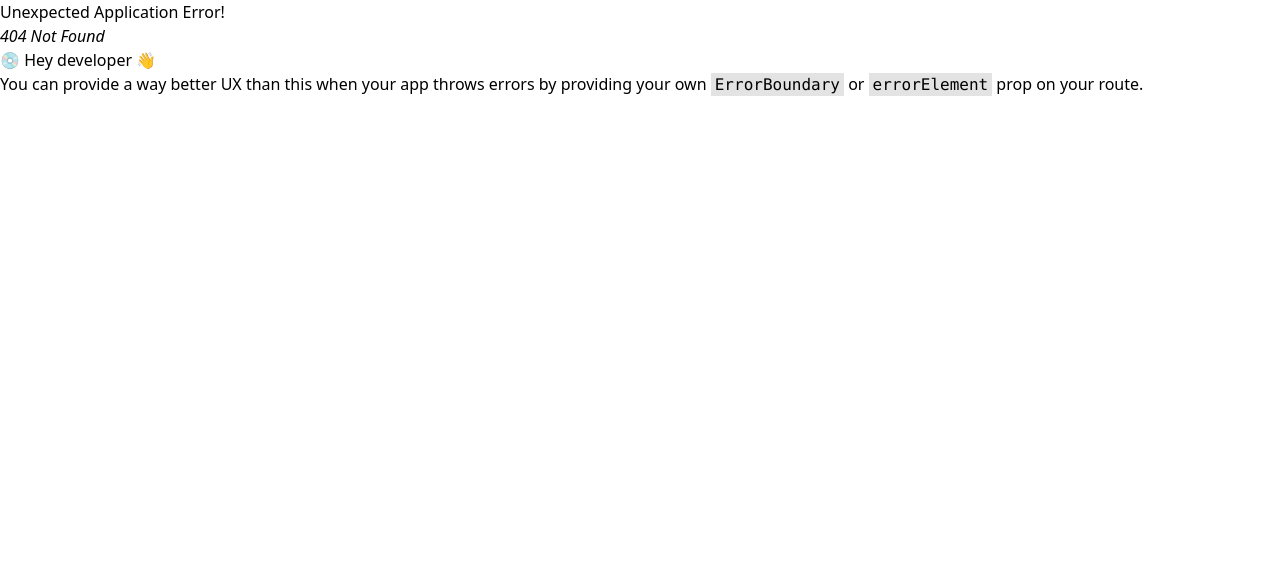
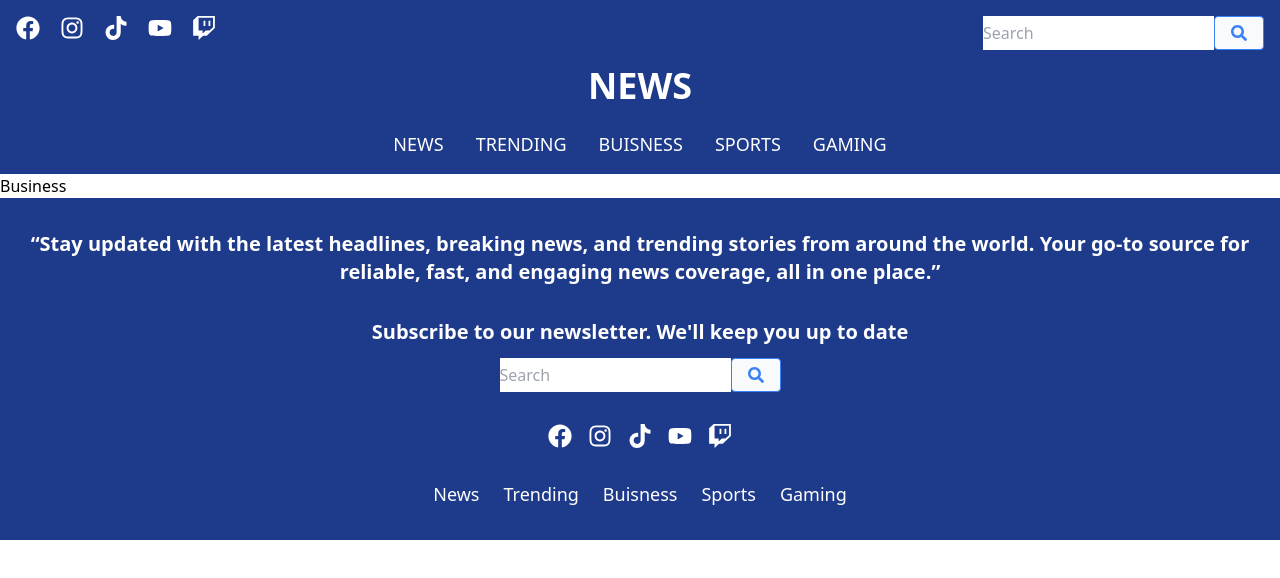
Before and after one commit to aggelooskk/News-app, a React (Create React App) app: page /buisness in a window 1280 px wide. Before the commit this address had no page. Shown: the top 578 px of the page. Built offline with nearby package versions, Linux system fonts and the light colour scheme.

Commit message:
screens for news

```diff
--- a/src/Components/Footer.jsx
+++ b/src/Components/Footer.jsx
@@ -59,22 +59,10 @@ const Footer = () => {
         </div>
         <div className="flex justify-center space-x-6 flex-wrap">
           <a
-            href="#news"
+            href="/"
             className="text-white text-lg hover:underline hover:text-gray-400"
           >
             News
-          </a>
-          <a
-            href="#reviews"
-            className="text-white text-lg hover:underline hover:text-gray-400"
-          >
-            Reviews
-          </a>
-          <a
-            href="#guides"
-            className="text-white text-lg hover:underline hover:text-gray-400"
-          >
-            Guides
           </a>
           <a
             href="/trending"
@@ -83,10 +71,22 @@ const Footer = () => {
             Trending
           </a>
           <a
-            href="#platform"
+            href="/buisness"
             className="text-white text-lg hover:underline hover:text-gray-400"
           >
-            Platform
+            Buisness
+          </a>
+          <a
+            href="/sports"
+            className="text-white text-lg hover:underline hover:text-gray-400"
+          >
+            Sports
+          </a>
+          <a
+            href="/gaming"
+            className="text-white text-lg hover:underline hover:text-gray-400"
+          >
+            Gaming
           </a>
         </div>
       </div>
--- a/src/Components/Header.jsx
+++ b/src/Components/Header.jsx
@@ -51,23 +51,8 @@ const Header = () => {
           <h1 className="font-bold text-4xl">NEWS</h1>
         </div>
         <nav className="flex justify-center space-x-8 flex-wrap">
-          <a
-            href="#news"
-            className="text-white uppercase text-lg hover:underline"
-          >
+          <a href="/" className="text-white uppercase text-lg hover:underline">
             News
-          </a>
-          <a
-            href="#reviews"
-            className="text-white uppercase text-lg hover:underline"
-          >
-            Reviews
-          </a>
-          <a
-            href="#guides"
-            className="text-white uppercase text-lg hover:underline"
-          >
-            Guides
           </a>
           <a
             href="/trending"
@@ -76,10 +61,22 @@ const Header = () => {
             Trending
           </a>
           <a
-            href="#platform"
+            href="/buisness"
             className="text-white uppercase text-lg hover:underline"
           >
-            Platform
+            Buisness
+          </a>
+          <a
+            href="/sports"
+            className="text-white uppercase text-lg hover:underline"
+          >
+            Sports
+          </a>
+          <a
+            href="/gaming"
+            className="text-white uppercase text-lg hover:underline"
+          >
+            Gaming
           </a>
         </nav>
       </div>
--- /dev/null
+++ b/src/Screens/BuisnessScreen.jsx
@@ -0,0 +1,11 @@
+import React from 'react'
+
+const BuisnessScreen = () => {
+  return (
+    <div>
+      Business
+    </div>
+  )
+}
+
+export default BuisnessScreen
--- /dev/null
+++ b/src/Screens/GamingScreen.jsx
@@ -0,0 +1,11 @@
+import React from 'react'
+
+const GamingScreen = () => {
+  return (
+    <div>
+      GamingScreen
+    </div>
+  )
+}
+
+export default GamingScreen
--- /dev/null
+++ b/src/Screens/SportsScreen.jsx
@@ -0,0 +1,11 @@
+import React from 'react'
+
+const SportsScreen = () => {
+  return (
+    <div>
+      Sports
+    </div>
+  )
+}
+
+export default SportsScreen
--- a/src/index.js
+++ b/src/index.js
@@ -10,6 +10,9 @@ import {
 } from "react-router-dom";
 import HomeScreen from "./Screens/HomeScreen";
 import TrendingScreen from "./Screens/TrendingScreen";
+import BuisnessScreen from "./Screens/BuisnessScreen";
+import SportsScreen from "./Screens/SportsScreen";
+import GamingScreen from "./Screens/GamingScreen";
 import { Provider } from "react-redux";
 import store from "./store";
 
@@ -18,6 +21,9 @@ const router = createBrowserRouter(
     <Route path="/" element={<App />}>
       <Route index={true} element={<HomeScreen />} />
       <Route path="/trending" element={<TrendingScreen />} />
+      <Route path="/buisness" element={<BuisnessScreen />} />
+      <Route path="/sports" element={<SportsScreen />} />
+      <Route path="/gaming" element={<GamingScreen />} />
     </Route>
   )
 );
```
